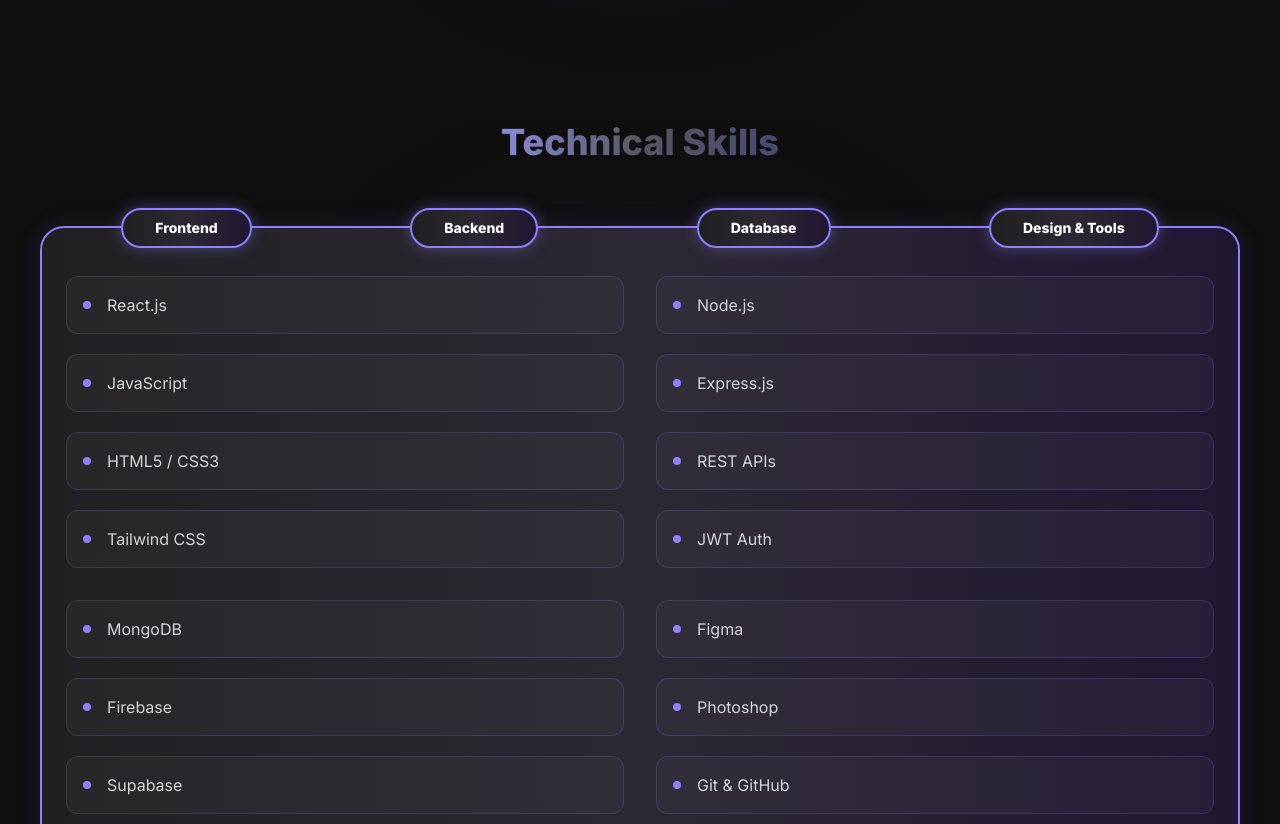
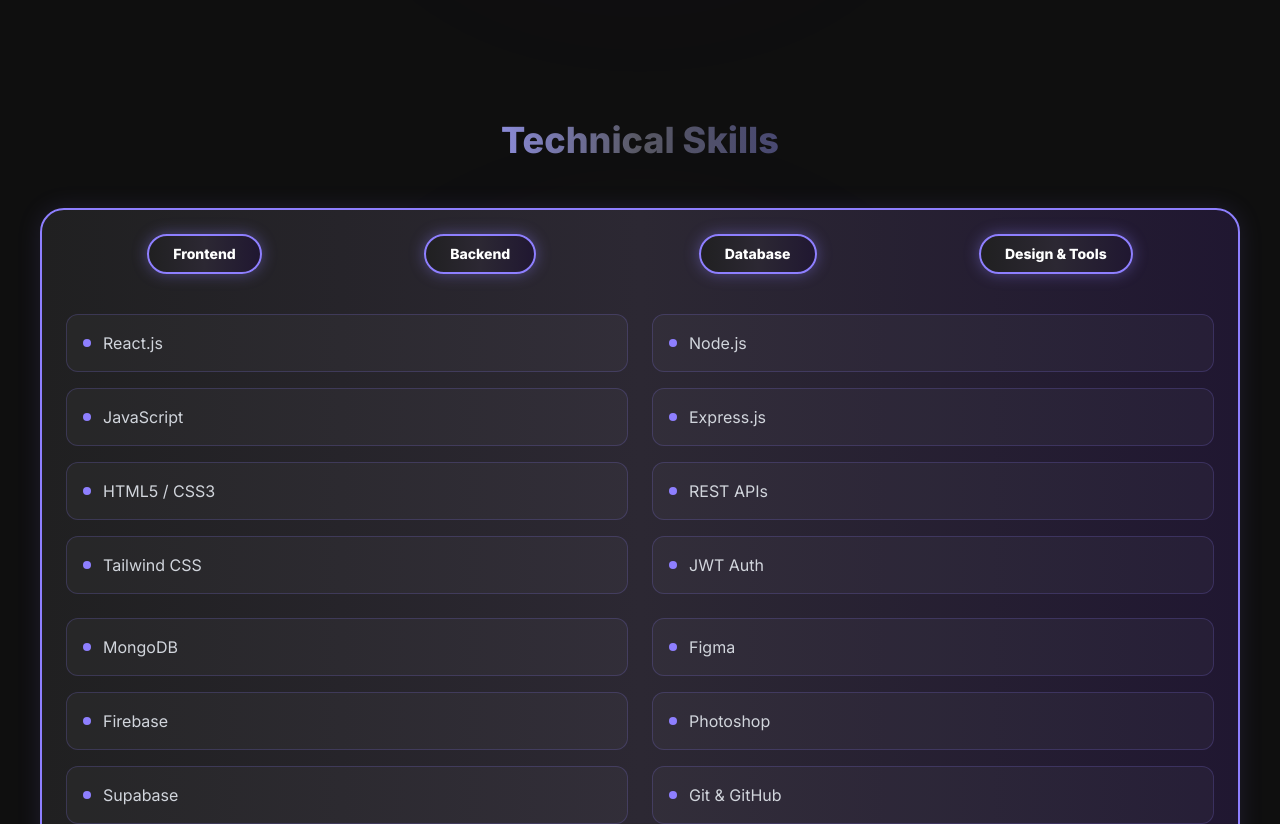
Before and after one commit to Aman260249/codelabportfolio, a React (Vite) app in the folder portfolio-codelab/: page / in a window 1280 px wide. Shown: the part 1480-2304 px from the top of the page. Built offline with nearby package versions, Linux system fonts and the light colour scheme; no server answers.

Commit message:
skills update and fix

```diff
--- a/portfolio-codelab/src/components/Skills.jsx
+++ b/portfolio-codelab/src/components/Skills.jsx
@@ -4,78 +4,80 @@
 const Skills = () => {
   const textGradient = "linear-gradient(to right, #8B8BD8, #575762, #494972)";
   const boxGradient = "linear-gradient(to right, #202021, #2C2833, #201731)";
-  const borderColor = "#8E7FFF"; // Glow color
+  const borderColor = "#8E7FFF";
 
   const skillData = [
-    {
-      category: "Frontend",
-      skills: ["React.js", "JavaScript", "HTML5 / CSS3", "Tailwind CSS"]
-    },
-    {
-      category: "Backend",
-      skills: ["Node.js", "Express.js", "REST APIs", "JWT Auth"]
-    },
-    {
-      category: "Database",
-      skills: ["MongoDB", "Firebase", "Supabase", "PostgreSQL"]
-    },
-    {
-      category: "Design & Tools",
-      skills: ["Figma", "Photoshop", "Git & GitHub", "Postman"]
-    }
+    { category: "Frontend", skills: ["React.js", "JavaScript", "HTML5 / CSS3", "Tailwind CSS"] },
+    { category: "Backend", skills: ["Node.js", "Express.js", "REST APIs", "JWT Auth"] },
+    { category: "Database", skills: ["MongoDB", "Firebase", "Supabase", "PostgreSQL"] },
+    { category: "Design & Tools", skills: ["Figma", "Photoshop", "Git & GitHub", "Postman"] }
   ];
 
   return (
-    <section id="skills" className="h-screen w-full flex flex-col items-center justify-center px-6 laptop:px-32 bg-[#0F0F0F] snap-start overflow-y-auto tablet:overflow-hidden relative">
-
-      {/* Background Subtle Glow */}
-      <div className="absolute top-1/2 left-1/2 -translate-x-1/2 -translate-y-1/2 w-[500px] h-[500px] bg-[#8E7FFF]/5 blur-[120px] rounded-full -z-0" />
+    <section
+      id="skills"
+      className="
+        min-h-screen w-full
+        flex flex-col items-center justify-center
+        px-5 sm:px-6 laptop:px-32
+        bg-[#0F0F0F]
+        snap-start
+        overflow-x-hidden
+        relative
+      "
+    >
+      {/* Glow */}
+      <div className="absolute inset-0 flex items-center justify-center pointer-events-none">
+        <div className="w-[420px] h-[420px] bg-[#8E7FFF]/5 blur-[120px] rounded-full" />
+      </div>
 
       {/* Heading */}
       <motion.h2
-        initial={{ opacity: 0, y: 50 }}
+        initial={{ opacity: 0, y: 40 }}
         whileInView={{ opacity: 1, y: 0 }}
+        viewport={{ once: true }}
         style={{ backgroundImage: textGradient, WebkitBackgroundClip: 'text', WebkitTextFillColor: 'transparent' }}
-        className="text-4xl laptop:text-6xl font-extrabold mb-16 z-10"
+        className="text-4xl laptop:text-6xl font-extrabold mb-12 z-10 text-center"
       >
         Technical Skills
       </motion.h2>
 
-      {/* MAIN GLOWING BOX */}
+      {/* Box */}
       <motion.div
-        initial={{ opacity: 0, scale: 0.95 }}
+        initial={{ opacity: 0, scale: 0.97 }}
         whileInView={{ opacity: 1, scale: 1 }}
-        style={{
-          background: boxGradient,
-          borderColor: borderColor,
-          boxShadow: `0 0 25px ${borderColor}20` // 20% opacity glow
-        }}
-        className="w-full max-w-[1200px] border-2 rounded-3xl p-6 laptop:p-12 relative z-10"
+        viewport={{ once: true }}
+        style={{ background: boxGradient, borderColor, boxShadow: `0 0 25px ${borderColor}20` }}
+        className="
+          w-full max-w-[1200px]
+          border-2 rounded-3xl
+          p-5 sm:p-6 laptop:p-12
+          relative z-10
+          overflow-hidden
+        "
       >
-
-        {/* Category Labels (Desktop Only Tabs) */}
-        <div className="hidden tablet:flex justify-around absolute -top-5 left-0 w-full">
-          {skillData.map((item) => (
+        {/* Desktop Tabs */}
+        <div className="hidden tablet:flex justify-around mb-10">
+          {skillData.map(item => (
             <motion.div
               key={item.category}
-              whileHover={{ y: -5 }}
-              style={{ background: boxGradient, borderColor: borderColor }}
-              className="px-8 py-2 border-2 rounded-full text-white text-sm font-bold shadow-[0_0_15px_rgba(142,127,255,0.4)]"
+              whileHover={{ y: -4 }}
+              style={{ background: boxGradient, borderColor }}
+              className="px-6 py-2 border-2 rounded-full text-sm font-bold text-white shadow-[0_0_15px_rgba(142,127,255,0.4)]"
             >
               {item.category}
             </motion.div>
           ))}
         </div>
 
-        {/* Skills Grid */}
-        <div className="grid grid-cols-1 tablet:grid-cols-2 laptop:grid-cols-4 gap-8 mt-6">
+        {/* Grid */}
+        <div className="grid grid-cols-1 tablet:grid-cols-2 laptop:grid-cols-4 gap-6">
           {skillData.map((group, groupIdx) => (
-            <div key={group.category} className="space-y-5">
-
-              {/* Mobile Category Label (Glowing underline) */}
+            <div key={group.category} className="space-y-4">
+              {/* Mobile Label */}
               <div
-                className="tablet:hidden text-white font-bold mb-4 uppercase tracking-widest border-b-2 pb-1"
-                style={{ borderColor: borderColor }}
+                className="tablet:hidden text-white font-bold uppercase tracking-widest border-b-2 pb-1"
+                style={{ borderColor }}
               >
                 {group.category}
               </div>
@@ -83,23 +85,16 @@
               {group.skills.map((skill, idx) => (
                 <motion.div
                   key={skill}
-                  initial={{ opacity: 0, y: 20 }}
+                  initial={{ opacity: 0, y: 16 }}
                   whileInView={{ opacity: 1, y: 0 }}
-                  transition={{ delay: (groupIdx * 0.1) + (idx * 0.05) }}
-                  style={{ background: 'rgba(255, 255, 255, 0.03)', borderColor: 'rgba(142, 127, 255, 0.2)' }}
-                  whileHover={{
-                    borderColor: borderColor,
-                    boxShadow: `0 0 15px ${borderColor}40`,
-                    scale: 1.02
-                  }}
-                  className="p-4 rounded-xl border transition-all group flex items-center gap-4 cursor-pointer"
+                  viewport={{ once: true }}
+                  transition={{ delay: groupIdx * 0.1 + idx * 0.05 }}
+                  style={{ background: 'rgba(255,255,255,0.03)', borderColor: 'rgba(142,127,255,0.2)' }}
+                  whileHover={{ borderColor, boxShadow: `0 0 15px ${borderColor}40`, scale: 1.02 }}
+                  className="p-4 rounded-xl border flex items-center gap-3"
                 >
-                  {/* Skill Bullet/Icon */}
-                  <div
-                    className="w-2 h-2 rounded-full transition-all duration-300 group-hover:shadow-[0_0_10px_#8E7FFF]"
-                    style={{ backgroundColor: borderColor }}
-                  />
-                  <span className="text-gray-300 group-hover:text-white font-medium transition-colors">
+                  <span className="w-2 h-2 rounded-full" style={{ backgroundColor: borderColor }} />
+                  <span className="text-gray-300 group-hover:text-white font-medium">
                     {skill}
                   </span>
                 </motion.div>
```
